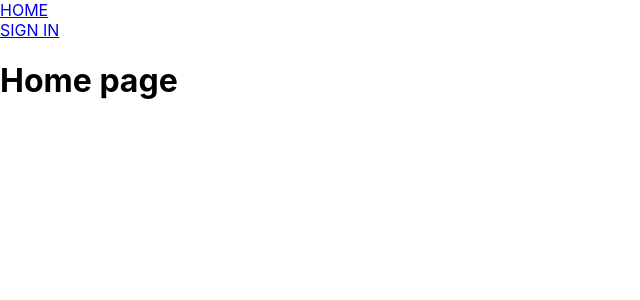
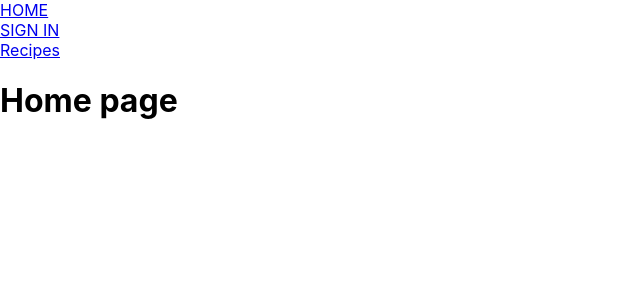
Before and after one commit to marina-knez/food-shack, a React (Create React App) app: page / in a window 1280 px wide. Shown: the top 300 px of the page, without its empty margins (0-640 px from the left). Built offline with nearby package versions, Linux system fonts and the light colour scheme; no server answers.

Commit message:
add navigation links, sign in and sign out

```diff
--- a/src/routes/navigation/navigation.component.jsx
+++ b/src/routes/navigation/navigation.component.jsx
@@ -20,6 +20,8 @@ const Navigation = () => {
                         <Link to='/auth'>SIGN IN</Link>
                     )
                 }
+                <br />
+                <Link to='/recipes'>Recipes</Link>
             </div>
             <Outlet />
         </Fragment>
```
